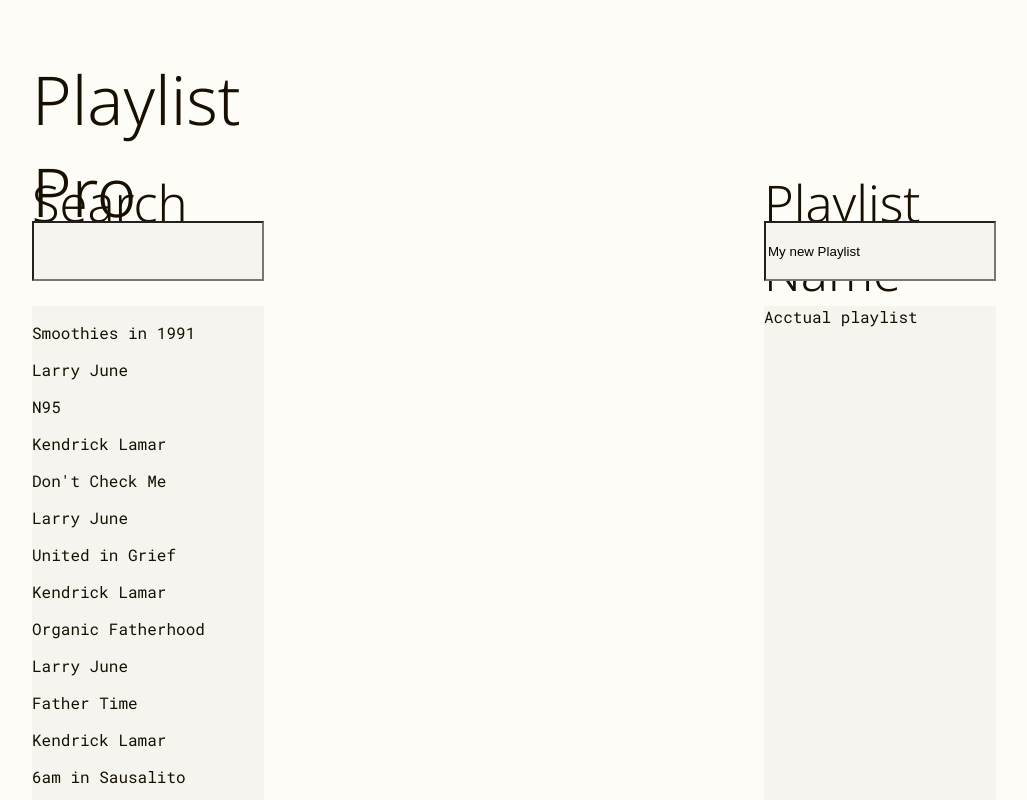
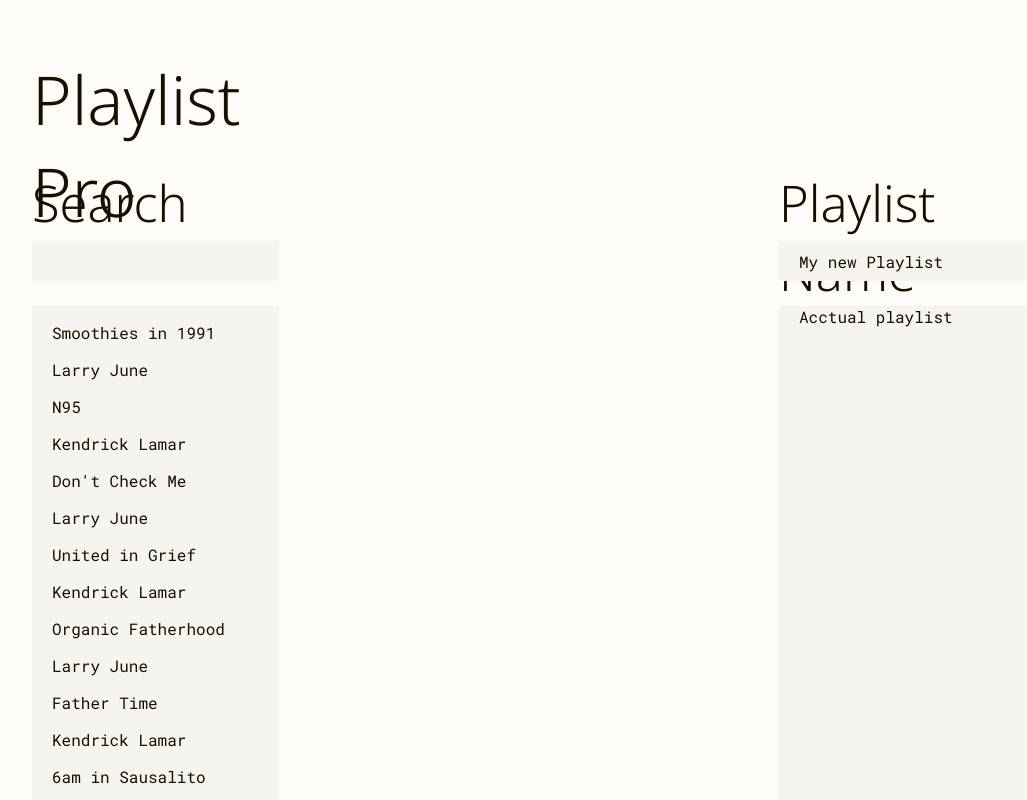
Before and after one commit to Joshua-Bernard/playlist-pro, a React app: page / in a window 1280 px wide. Shown: the top 800 px of the page, without its empty margins (126-1153 px from the left). Built offline with nearby package versions, Linux system fonts and the light colour scheme; the HTML template or start-up script is replaced by a standard one.

Commit message:
Added colors ad padding for list sections

```diff
--- a/src/App.module.css
+++ b/src/App.module.css
@@ -1,6 +1,7 @@
 @import url('https://fonts.googleapis.com/css?family=Noto%20Sans:300|Roboto%20Mono:400');
 
-body {
+body,
+input {
   font-family: 'Roboto Mono';
   font-weight: 400;
   background-color: var(--background);
@@ -82,3 +83,49 @@
 .title {
   grid-area: title;
 }
+
+/* Text inputs */
+
+input {
+  margin-top: 20px;
+  font-size: 1rem;
+  border: none;
+  padding: 20px;
+}
+
+input:hover {
+  border: var(--accent) solid 1px;
+}
+
+input:focus {
+  border: var(--accent) solid 2px;
+}
+
+input:focus-visible {
+  outline: none;
+}
+
+/* Target the scrollbar */
+::-webkit-scrollbar {
+  /* width: 10px; Set the width of the scrollbar */
+}
+
+/* Target the track (the background of the scrollbar) */
+::-webkit-scrollbar-track {
+  background: var(--secondaryBackground);
+  /* Set the track color */
+}
+
+/* Target the thumb (the draggable part of the scrollbar) */
+::-webkit-scrollbar-thumb {
+  background: var(--accent);
+  /* Set the thumb color */
+  border-radius: 5px;
+  /* Add some rounding to the thumb */
+}
+
+/* Target the scrollbar */
+* {
+  scrollbar-color: var(--accent) var(--secondaryBackground);
+  /* Set thumb color and track color */
+}
--- a/src/components/Playlist/Playlist.module.css
+++ b/src/components/Playlist/Playlist.module.css
@@ -1,4 +1,6 @@
 .container {
-    grid-area: Playlist;
-    background-color: var(--secondaryBackground);
+  grid-area: Playlist;
+  background-color: var(--secondaryBackground);
+  overflow: auto;
+  padding: 0 20px;
 }
--- a/src/components/SearchResults/SearchResults.module.css
+++ b/src/components/SearchResults/SearchResults.module.css
@@ -1,4 +1,6 @@
 .container {
-    grid-area: searchResults;
-    background-color: var(--secondaryBackground);
+  grid-area: searchResults;
+  background-color: var(--secondaryBackground);
+  overflow: auto;
+  padding: 0 20px;
 }
```
